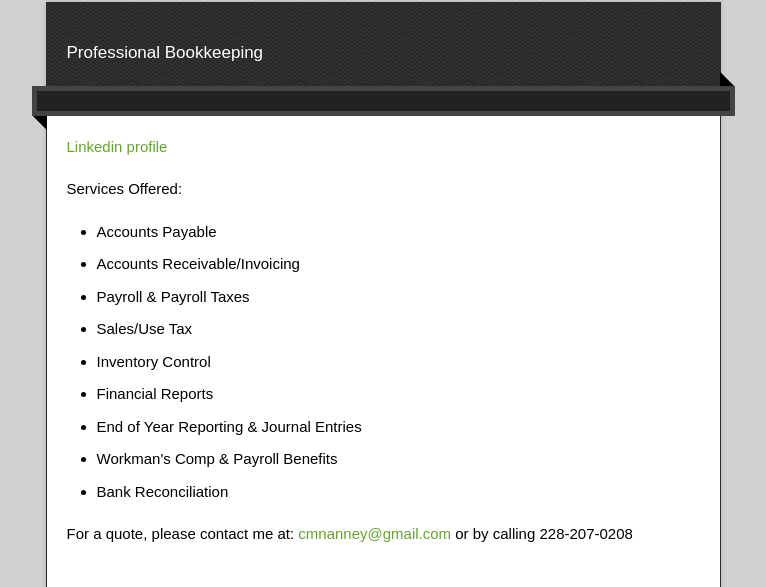
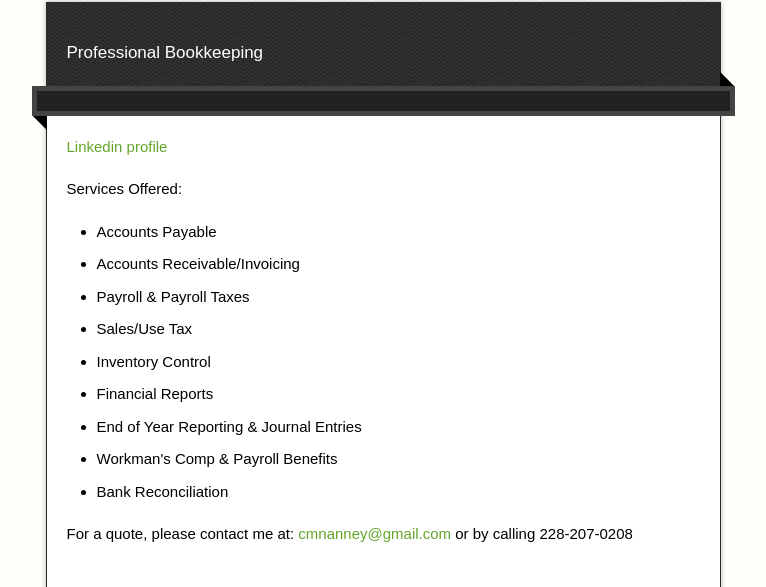
Before and after one commit to cmnanney/bookkeeping-website, a plain HTML site: page index.html in a window 1280 px wide. Shown: the part 128-715 px from the top of the page, without its empty margins (257-1023 px from the left). Drawn offline with nearby package versions, Linux system fonts and the light colour scheme.

Commit message:
Update stylesheet.css

```diff
--- a/stylesheets/stylesheet.css
+++ b/stylesheets/stylesheet.css
@@ -431,7 +431,7 @@ body {
   font-size: 15px;
   font-family: Arial, Arial, Helvetica, sans-serif;
   line-height: 1.5;
-  background: #D1D1D1;
+  background: #FFFFFA;
 }
 
 a {
```
